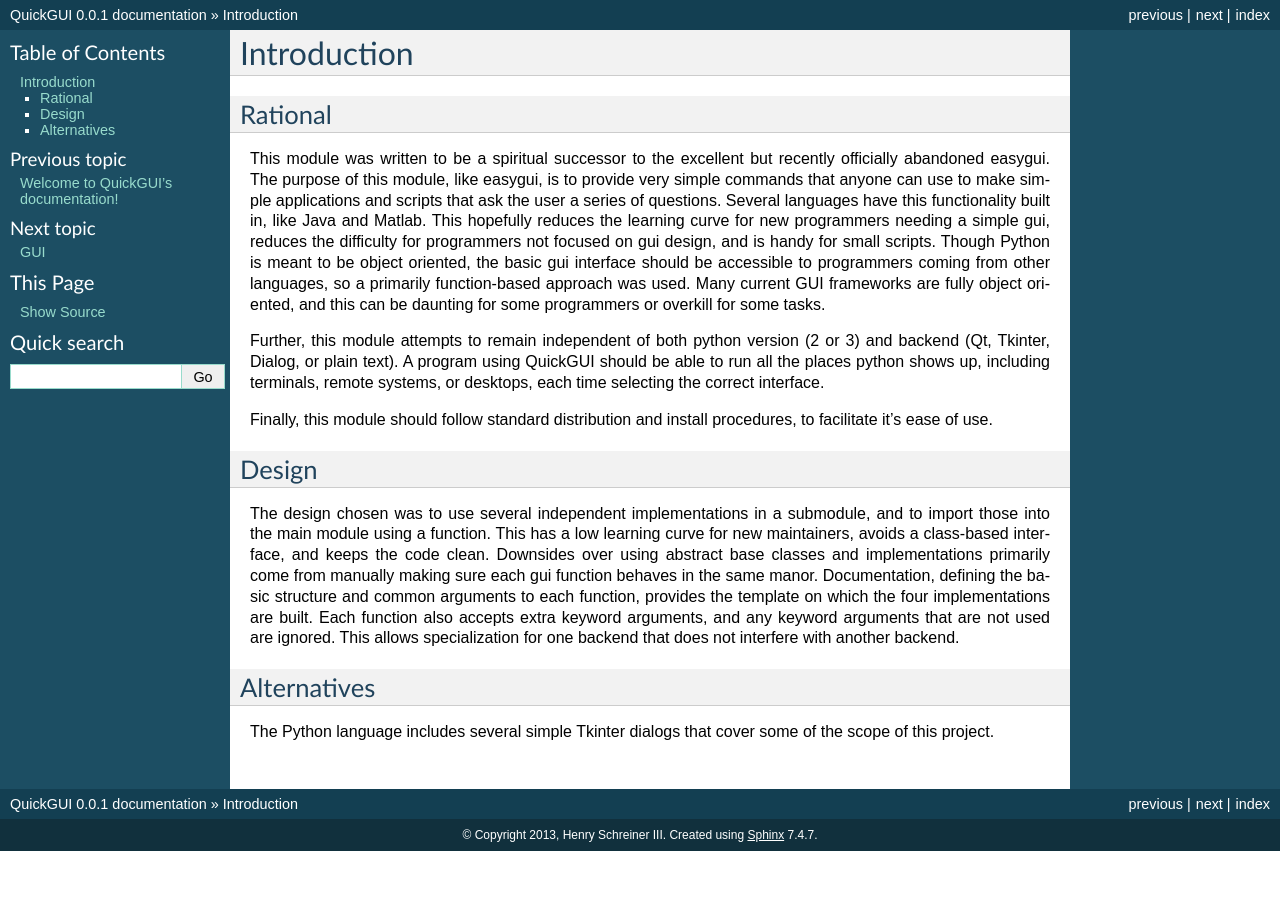
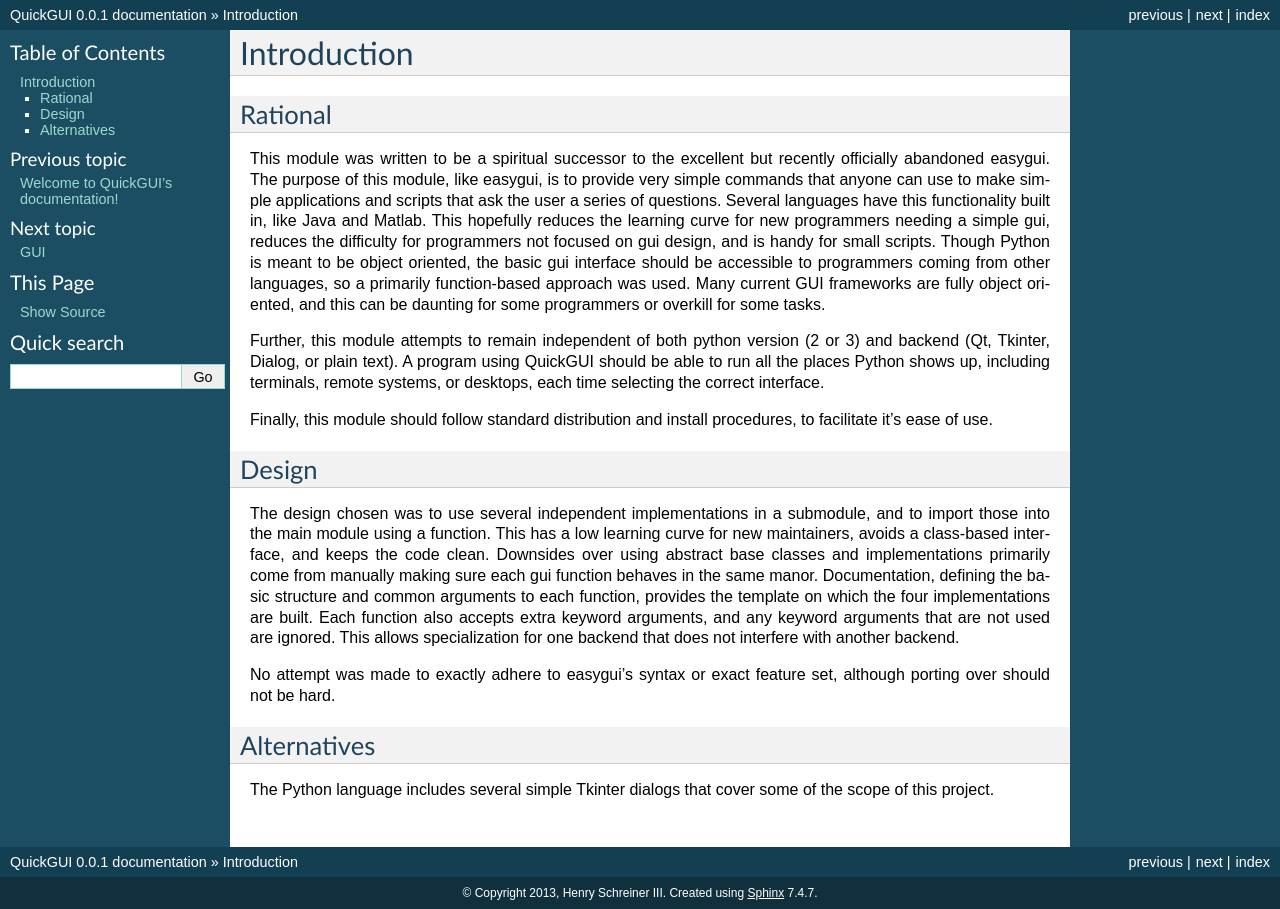
Before and after one commit to henryiii/quickgui, a Sphinx documentation site: the page built from docs/introduction.rst, in a window 1280 px wide. Built offline with Sphinx 7.4.7, drawn with Linux system fonts in a browser that asks for light colours.

```diff
--- a/docs/introduction.rst
+++ b/docs/introduction.rst
@@ -3,17 +3,17 @@
 
 Rational
 --------
-This module was written to be a spiritual successor to the excellent but recently officially abandoned easygui. The purpose of this module, like easygui, is to provide very simple commands that anyone can use to make simple applications and scripts that ask the user a series of questions. Several languages have this functionality built in, like Java and Matlab. This hopefully reduces the learning curve for new programmers needing a simple gui, reduces the difficulty for programmers
-not focused on gui design, and is handy for small scripts. Though Python is meant to be object oriented, the basic gui interface should be accessible to programmers coming from other languages, so a primarily function-based approach was used. Many current GUI frameworks are fully object oriented, and this can be daunting for some programmers or overkill for some tasks.
+This module was written to be a spiritual successor to the excellent but recently officially abandoned easygui. The purpose of this module, like easygui, is to provide very simple commands that anyone can use to make simple applications and scripts that ask the user a series of questions. Several languages have this functionality built in, like Java and Matlab. This hopefully reduces the learning curve for new programmers needing a simple gui, reduces the difficulty for programmers not focused on gui design, and is handy for small scripts. Though Python is meant to be object oriented, the basic gui interface should be accessible to programmers coming from other languages, so a primarily function-based approach was used. Many current GUI frameworks are fully object oriented, and this can be daunting for some programmers or overkill for some tasks.
 
-Further, this module attempts to remain independent of both python version (2 or 3) and backend (Qt, Tkinter, Dialog, or plain text). A program using QuickGUI should be able to run all the places python shows up, including terminals, remote systems, or desktops, each time selecting the correct interface.
+Further, this module attempts to remain independent of both python version (2 or 3) and backend (Qt, Tkinter, Dialog, or plain text). A program using QuickGUI should be able to run all the places Python shows up, including terminals, remote systems, or desktops, each time selecting the correct interface.
 
 Finally, this module should follow standard distribution and install procedures, to facilitate it's ease of use.
 
 Design
 ------
-The design chosen was to use several independent implementations in a submodule, and to import those into the main module using a function. This has a low learning curve for new maintainers, avoids a class-based interface, and keeps the code clean. Downsides over using abstract base classes and implementations primarily come from manually making sure each gui function behaves in the same manor. Documentation, defining the basic structure and common arguments to each function, provides the
-template on which the four implementations are built. Each function also accepts extra keyword arguments, and any keyword arguments that are not used are ignored. This allows specialization for one backend that does not interfere with another backend.
+The design chosen was to use several independent implementations in a submodule, and to import those into the main module using a function. This has a low learning curve for new maintainers, avoids a class-based interface, and keeps the code clean. Downsides over using abstract base classes and implementations primarily come from manually making sure each gui function behaves in the same manor. Documentation, defining the basic structure and common arguments to each function, provides the template on which the four implementations are built. Each function also accepts extra keyword arguments, and any keyword arguments that are not used are ignored. This allows specialization for one backend that does not interfere with another backend.
+
+No attempt was made to exactly adhere to easygui's syntax or exact feature set, although porting over should not be hard.
 
 Alternatives
 ------------
```
Also changed, not shown: 2 other files.
